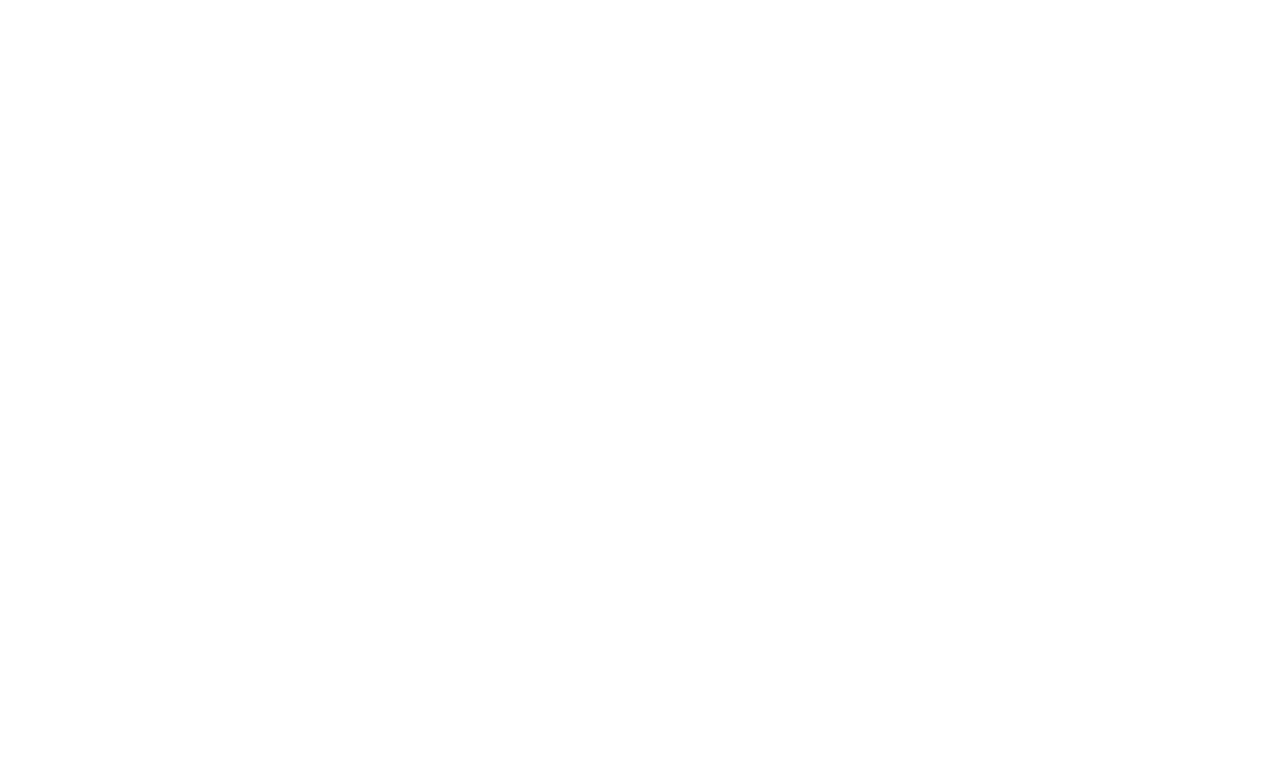
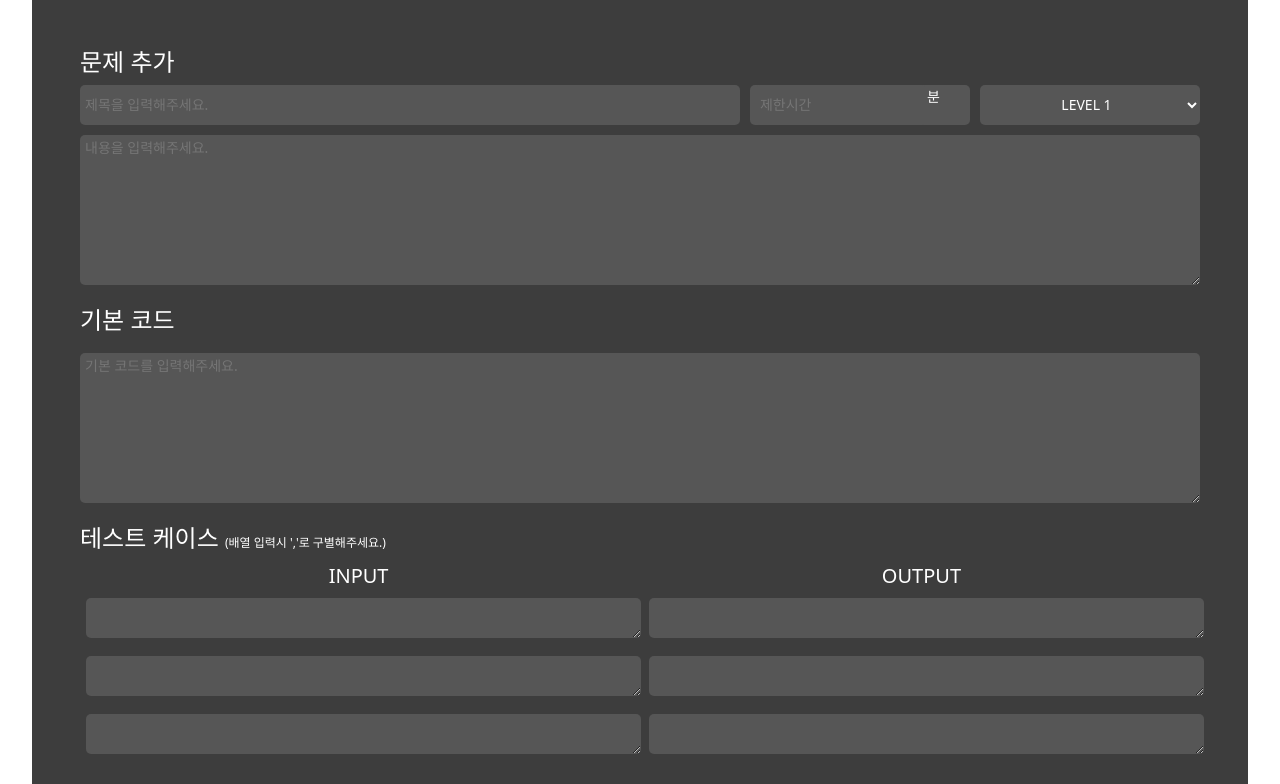
Before and after one commit to It-works-Why/CodingGround_Frontend, a JavaScript app: page /admin/question/register in a window 1280 px wide. Shown: the part 220-1004 px from the top of the page. Before the commit the page ends 800 px from the top, so only its background shows below. Built offline with nearby package versions, Linux system fonts and the light colour scheme; a small style sheet from the web is missing.

Commit message:
design : 문제 등록 페이지 css

```diff
--- /dev/null
+++ b/src/assets/css/view/adminQuestion.css
@@ -0,0 +1,103 @@
+.background_box{
+    background: #3D3D3D;
+    height: auto;
+    width: 95%;
+    min-width: 1100px;
+}
+
+h1 {
+    text-align: left;
+    color: white;
+    font-size: 24px;
+    font-weight: 550;
+    margin-top: 15px;
+}
+
+h1 a {
+    color: white;
+    font-size: 12px;
+    font-weight: 200;
+}
+
+.input-output {
+    color: white;
+    font-size: 20px;
+    font-weight: 500;
+}
+
+.add-question {
+    display: flex;
+}
+
+.input-box {
+    padding-left: 5px;
+    color: white;
+    font-size: 14px;
+    font-weight: 400;
+    background: #565656;
+    border-radius: 5px;
+    border: #565656;
+}
+
+.input-output {
+    text-align: center;
+}
+
+.input-title {
+    height: 40px;
+    width: 60%;
+    margin-right: 10px;
+}
+
+.input-time {
+    display: flex;
+    width: 20%;
+    height: 40px;
+    color: white;
+    align-items: center;
+}
+
+.input-time-out {
+    width: 80%;
+    height: 100%;
+}
+
+.input-level {
+    margin-left: 10px;
+    height: 40px;
+    text-align: center;
+    width: 20%;
+}
+
+textarea {
+    width: 100%;
+    margin-top: 10px;
+    height: 150px;
+}
+
+table {
+    width: 100%;
+}
+
+.input-test {
+    margin: 5px;
+    color: white;
+    width: 100%;
+    height: 40px;
+}
+
+.bottom-bar {
+    margin-top: 20px;
+    font-size: 14px;
+    font-weight: 400;
+    display: flex;
+}
+
+.bottom-cancel {
+    margin-left: auto;
+    margin-right: 10px;
+}
+
+.bottom-register {
+    justify-content: flex-end;
+}
--- a/src/view/AdminQuestionRegisterView.vue
+++ b/src/view/AdminQuestionRegisterView.vue
@@ -1,15 +1,72 @@
 <template>
-  <BlackBox>
-
+  <BlackBox class="rounded-3 mt-4 px-5 py-5 background_box m-auto">
+    <div class="content text-nowrap py-5">
+      <div>
+        <h1>문제 추가</h1>
+        <div class="add-question">
+          <input class="input-box input-title" type="text" placeholder="제목을 입력해주세요.">
+          <div class="input-box input-time">
+            <input class="input-box input-time-out" type="text" placeholder="제한시간">
+            <p>분</p>
+          </div>
+          <select class="input-box input-level">
+            <option>LEVEL 1</option>
+            <option>LEVEL 2</option>
+            <option>LEVEL 3</option>
+            <option>LEVEL 4</option>
+            <option>LEVEL 5</option>
+          </select>
+        </div>
+        <div>
+          <textarea class="input-box input-content" placeholder="내용을 입력해주세요."></textarea>
+        </div>
+      </div>
+      <div class="add-basic-code">
+        <h1>기본 코드</h1>
+        <textarea  class="input-box" placeholder="기본 코드를 입력해주세요."></textarea>
+      </div>
+      <div>
+        <h1>테스트 케이스 <a>(배열 입력시 ','로 구별해주세요.)</a></h1>
+        <table>
+          <tr class="input-output">
+            <td>INPUT</td>
+            <td></td>
+            <td>OUTPUT</td>
+          </tr>
+          <tr>
+            <td><textarea class="input-box input-test"/></td>
+            <td></td>
+            <td><textarea class="input-box input-test"/></td>
+          </tr>
+          <tr>
+            <td><textarea class="input-box input-test"/></td>
+            <td></td>
+            <td><textarea class="input-box input-test"/></td>
+          </tr>
+          <tr>
+            <td><textarea class="input-box input-test"/></td>
+            <td></td>
+            <td><textarea class="input-box input-test"/></td>
+          </tr>
+        </table>
+      </div>
+      <div class="bottom-bar">
+        <WhiteButton class="bottom-list" button-value="목록"></WhiteButton>
+        <WhiteButton class="bottom-cancel" button-value="취소"></WhiteButton>
+        <WhiteButton class="bottom-register" button-value="등록"></WhiteButton>
+      </div>
+    </div>
   </BlackBox>
 </template>
 
 <script>
 import BlackBox from "@/components/BlackBox.vue";
+import WhiteButton from "@/components/WhiteButton.vue";
 
 export default {
   name: "AdminQuestionRegisterView",
   components: {
+    WhiteButton,
     BlackBox
   },
   data() {
@@ -23,3 +80,5 @@
   },
 };
 </script>
+
+<style src="@/assets/css/view/adminQuestion.css" scoped/>
```
